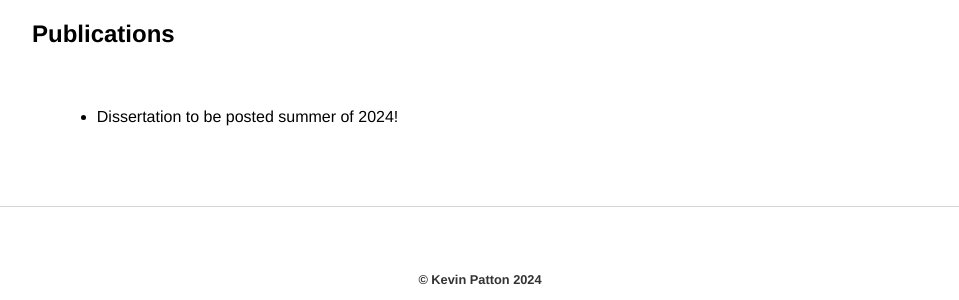
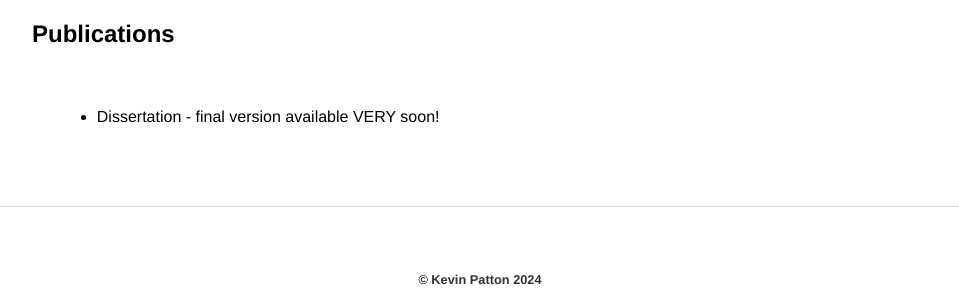
Before and after one commit to kevinjpatton/kevinjpatton.github.io, a Jekyll site: the page built from research/index.html, in a window 1280 px wide. Shown: the part 1049-1349 px from the top of the page, without its empty margins (160-1119 px from the left). Built offline with Jekyll 4.4.1, drawn with Linux system fonts in a browser that asks for light colours; Markdown is read by kramdown in place of the engine named in the settings.

Commit message:
Update index.html

```diff
--- a/research/index.html
+++ b/research/index.html
@@ -13,5 +13,5 @@ title: Research - Kevin Patton
 </ul>
 <h2>Publications</h2>
 <ul class="standard-list">
-  <li>Dissertation to be posted summer of 2024!</li>
+  <li>Dissertation - final version available VERY soon!</li>
 </ul>
```
